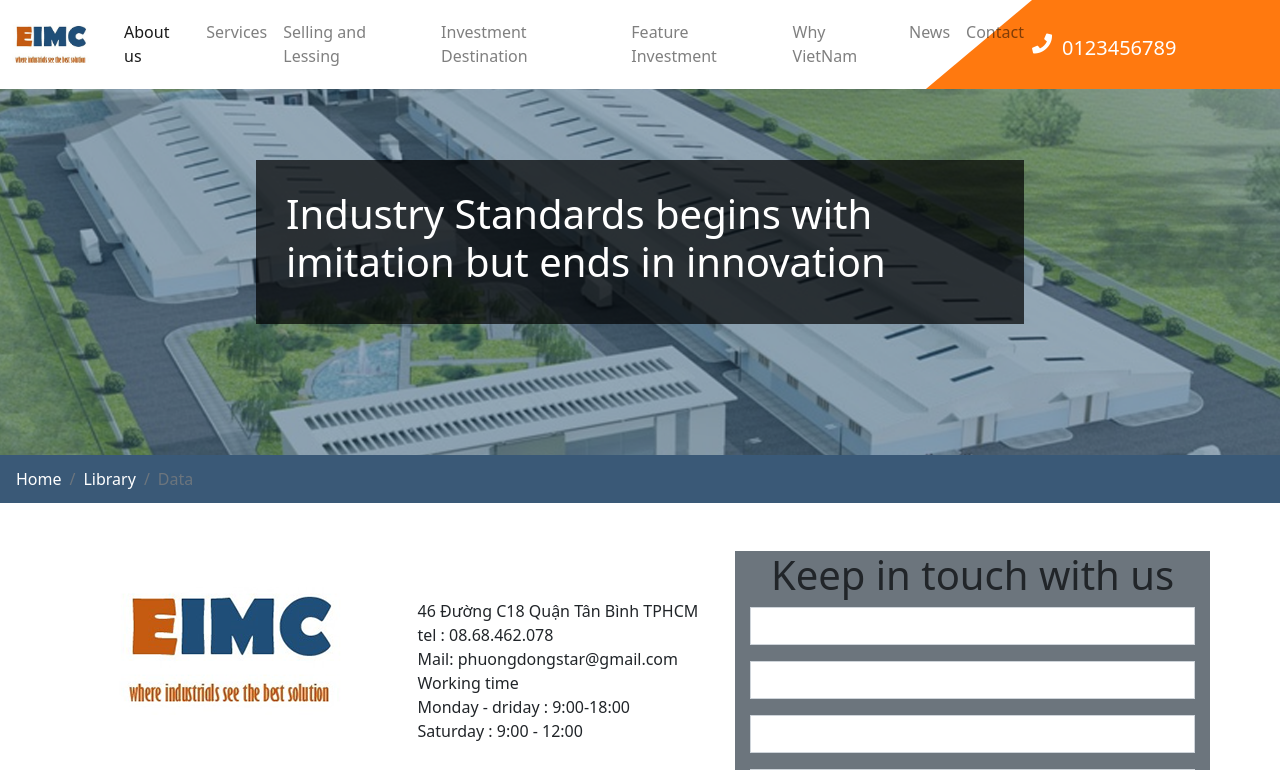
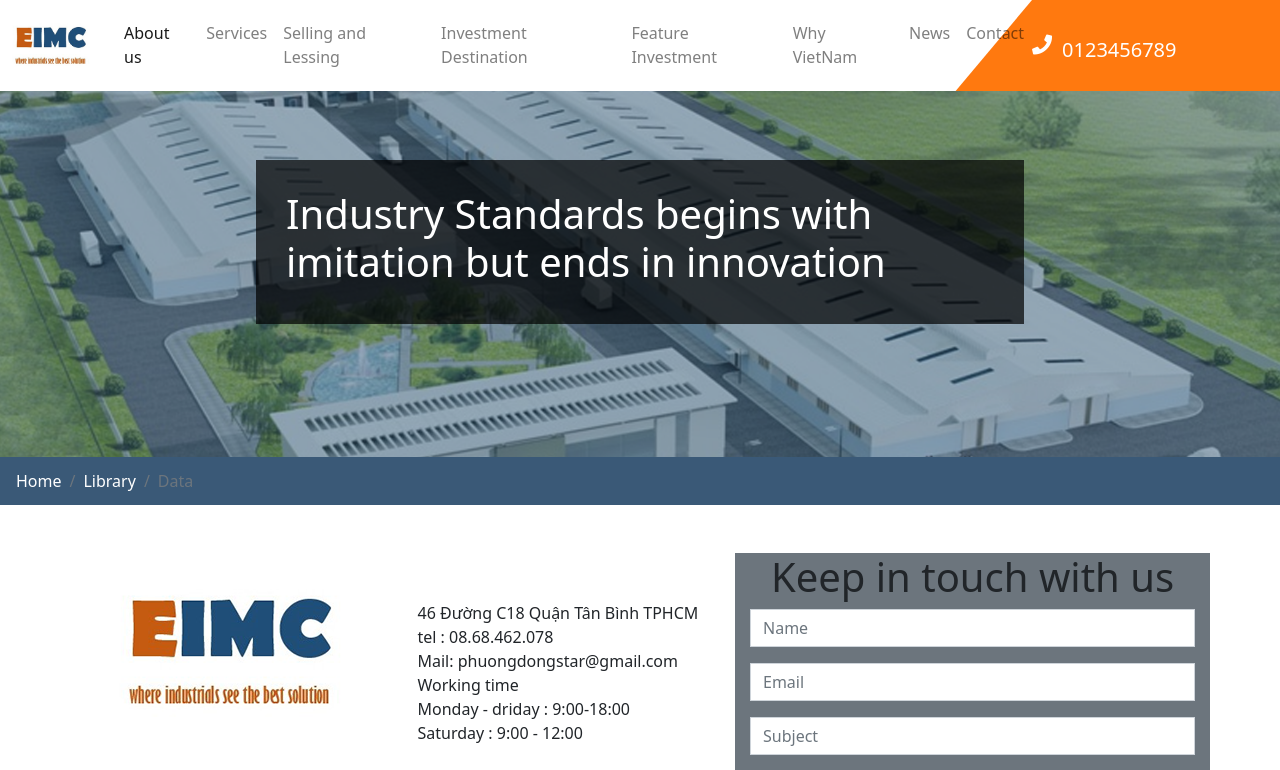
Before and after one commit to hoangvan1254/eimc, a PHP site: page /Contact.html in a window 1280 px wide. Shown: the top 770 px of the page. Run offline with PHP 8.4, Linux system fonts and the light colour scheme; some web fonts are replaced.

Commit message:
third commit fix bug 01

```diff
--- a/Contact.html
+++ b/Contact.html
@@ -101,16 +101,16 @@
                 <div class="col-md-5 text-center bg-secondary">
                     <h1>Keep in touch with us</h1>
                     <div class="form-group">
-                        <input class="form-control rounded-0" type="text" name="Name" id="Name">
+                        <input class="form-control rounded-0" placeholder="Name" type="text" name="Name" id="Name">
                     </div>
                     <div class="form-group">
-                        <input class="form-control rounded-0" type="email" name="Email" id="Email">
+                        <input class="form-control rounded-0" placeholder="Email" type="email" name="Email" id="Email">
                     </div>
                     <div class="form-group">
-                        <input class="form-control rounded-0" type="text" name="Subject" id="Subject">
+                        <input class="form-control rounded-0" placeholder="Subject" type="text" name="Subject" id="Subject">
                     </div>
                     <div class="form-group">
-                        <textarea class="form-control rounded-0" name="Message" id="Message" cols="30"
+                        <textarea class="form-control rounded-0" placeholder="Message" name="Message" id="Message" cols="30"
                             rows="10"></textarea>
                     </div>
                     <div class="form-group float-right">
--- a/Mainpage.html
+++ b/Mainpage.html
@@ -726,7 +726,7 @@
             }
         })
     </script>
-    <script>
+    <!-- <script>
         $('#iconified').on('keyup', function () {
             var input = $(this);
             if (input.val().length === 0) {
@@ -735,7 +735,7 @@
                 input.removeClass('empty');
             }
         });
-    </script>
+    </script> -->
     <script src="https://cdnjs.cloudflare.com/ajax/libs/popper.js/1.14.7/umd/popper.min.js"
         integrity="sha384-UO2eT0CpHqdSJQ6hJty5KVphtPhzWj9WO1clHTMGa3JDZwrnQq4sF86dIHNDz0W1"
         crossorigin="anonymous"></script>
--- a/css/Contact.css
+++ b/css/Contact.css
@@ -21,6 +21,17 @@
     background-color: rgba(0, 0, 0, 0.7);
     color: white;
     top: 20%;
+    left: 20%;
+    width: 60%;
+    padding: 30px;
+  }
+}
+@media only screen and (max-width: 1025px) {
+  .bg-pos-ab {
+    position: absolute;
+    background-color: rgba(0, 0, 0, 0.7);
+    color: white;
+    top: 10%;
     left: 20%;
     width: 60%;
     padding: 30px;
--- a/css/Custom.css
+++ b/css/Custom.css
@@ -35,7 +35,7 @@ body {
 }
 .title {
   width: 250px;
-  padding: 10px 20px 10px 0px;
+  padding: 10px 0px 10px 0px;
   font-size: 20px;
   position: relative;
 }
@@ -50,9 +50,9 @@ body {
   z-index: -1;
   background: #ff790f;
   transform-origin: top left;
-  -ms-transform: skew(-50deg, 0deg);
-  -webkit-transform: skew(-50deg, 0deg);
-  transform: skew(-50deg, 0deg);
+  -ms-transform: skew(-40deg, 0deg);
+  -webkit-transform: skew(-40deg, 0deg);
+  transform: skew(-40deg, 0deg);
 }
 .space {
   width: 30px;
```
Also changed, not shown: css/About.css (+11 -0 lines), css/FeatureInvest.css (+11 -0 lines), css/News.css (+11 -0 lines), css/Service.css (+11 -0 lines), css/WhyVN.css (+11 -0 lines).
